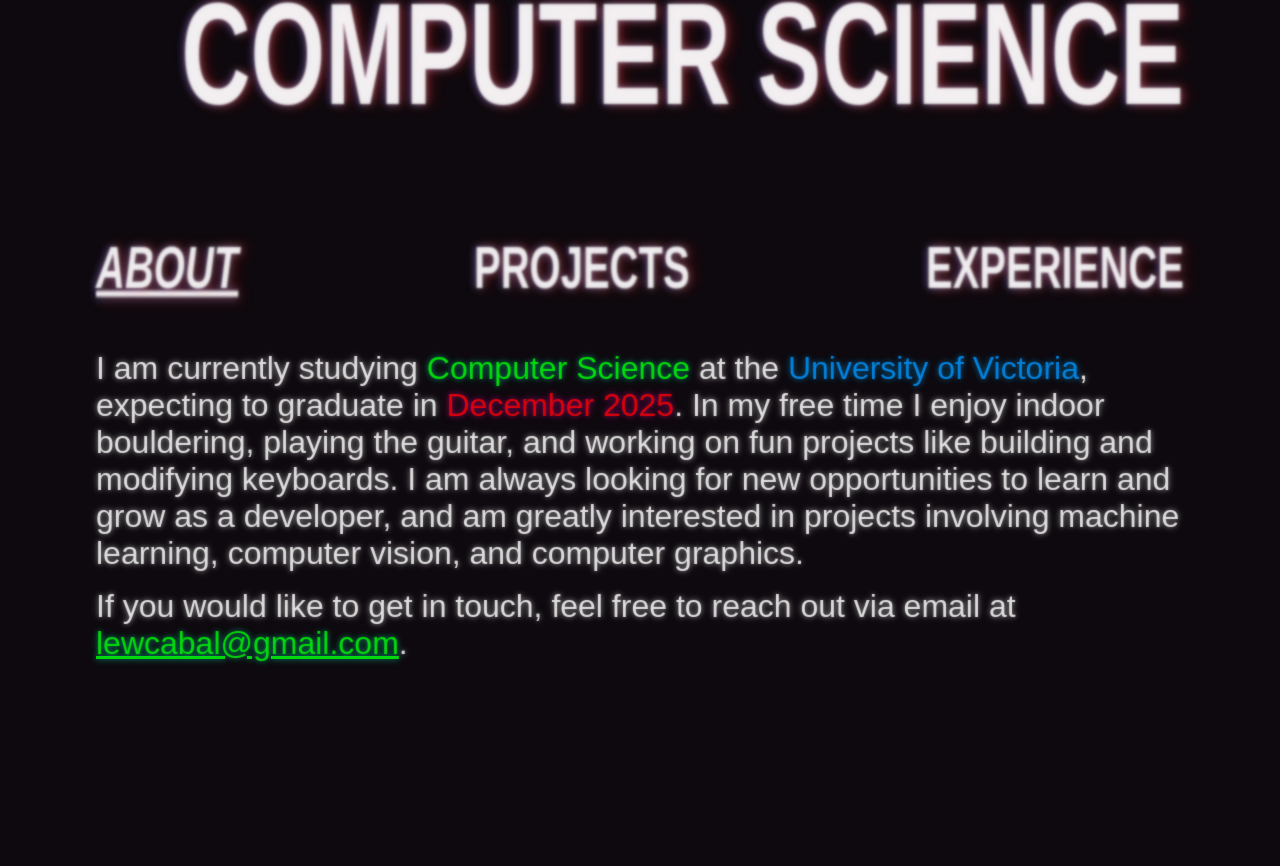
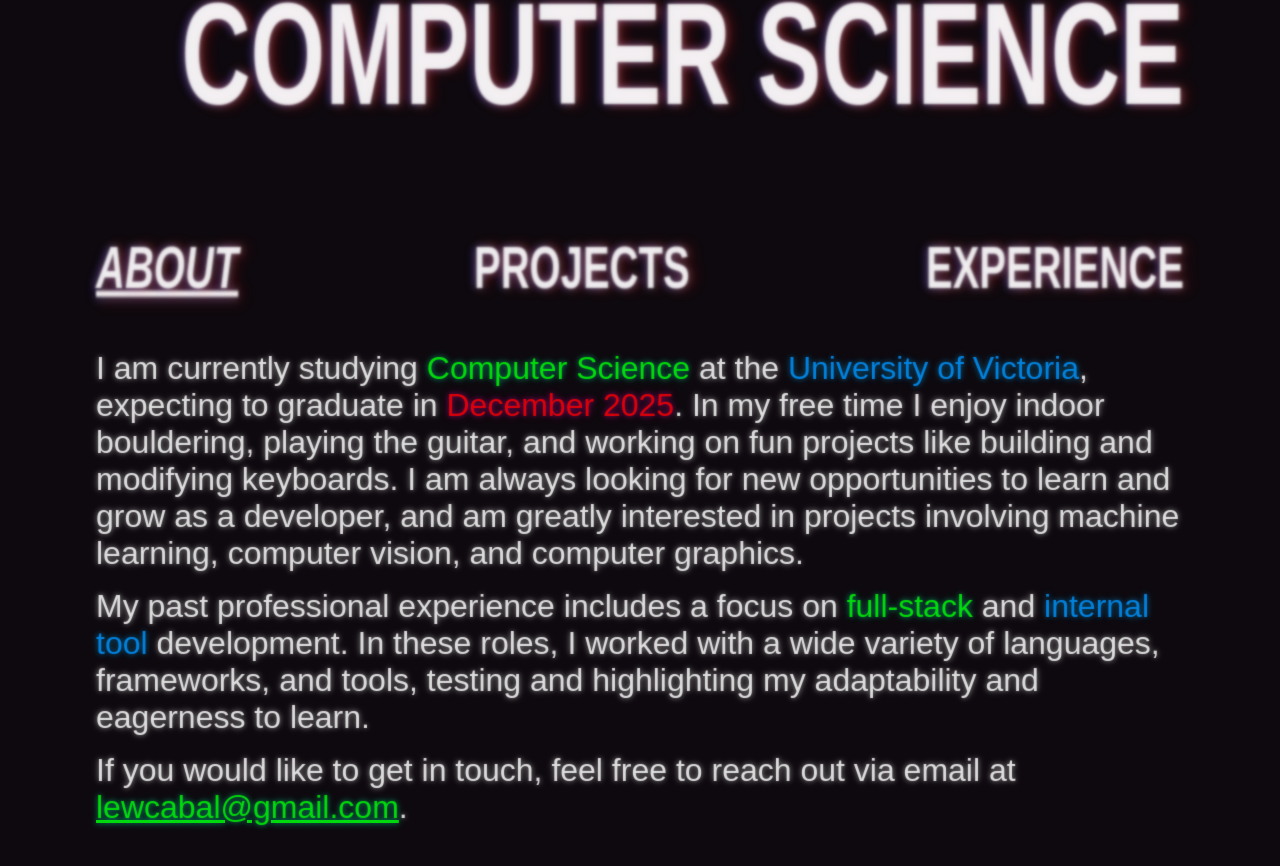
Before and after one commit to lewcab/lewcab.github.io, a React (Vite) app: page / in a window 1280 px wide. Shown: the part 604-1470 px from the top of the page. Before the commit the page ends 1370 px from the top, so only its background shows below. Built offline with nearby package versions, Linux system fonts and the light colour scheme.

Commit message:
added professional experience to about section

```diff
--- a/src/components/content/About.jsx
+++ b/src/components/content/About.jsx
@@ -11,6 +11,10 @@ const About = () => {
         I am always looking for new opportunities to learn and grow as a developer, and am greatly interested in projects involving machine learning, computer vision, and computer graphics.
       </p>
       <p className="about">
+        My past professional experience includes a focus on <span className="glow-green">full-stack</span> and <span className="glow-blue">internal tool</span> development.
+        In these roles, I worked with a wide variety of languages, frameworks, and tools, testing and highlighting my adaptability and eagerness to learn.
+      </p>
+      <p className="about">
         If you would like to get in touch, feel free to reach out via email at <a href="mailto:lewcabal@gmail.com?" target="_blank" rel="noopener noreferrer" className="glow-green">lewcabal@gmail.com</a>.
       </p>
     </>
```
